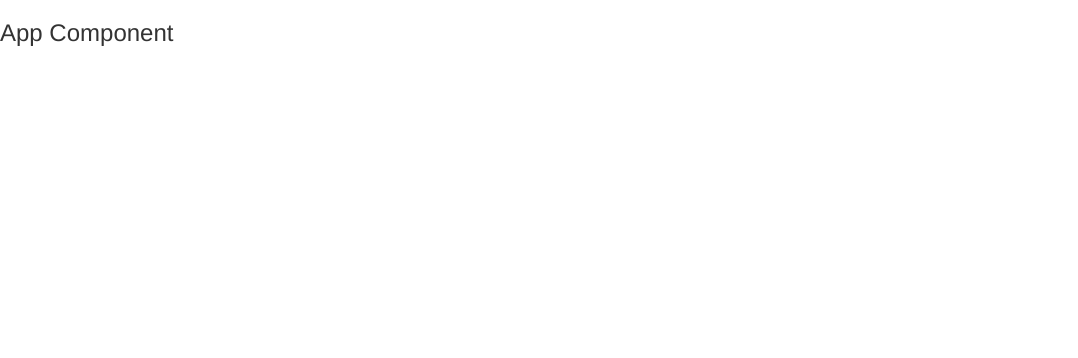
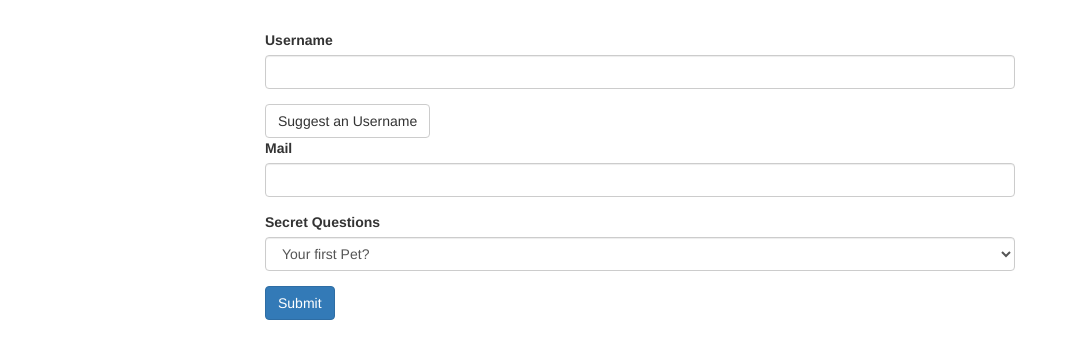
Before and after one commit to bartoszgajda55/AngularTCG, an Angular app: page / in a window 1280 px wide. Shown: the top 358 px of the page, without its empty margins (0-1078 px from the left). Built offline with nearby package versions, Linux system fonts and the light colour scheme.

Commit message:
Updated with files from Udemy.

```diff
--- a/src/app/app.component.css
+++ b/src/app/app.component.css
@@ -0,0 +1,3 @@
+.container {
+  margin-top: 30px;
+}
--- a/src/app/app.component.html
+++ b/src/app/app.component.html
@@ -1 +1,27 @@
-<h3>App Component</h3>
+<div class="container">
+  <div class="row">
+    <div class="col-xs-12 col-sm-10 col-md-8 col-sm-offset-1 col-md-offset-2">
+      <form>
+        <div id="user-data">
+          <div class="form-group">
+            <label for="username">Username</label>
+            <input type="text" id="username" class="form-control">
+          </div>
+          <button class="btn btn-default" type="button">Suggest an Username</button>
+          <div class="form-group">
+            <label for="email">Mail</label>
+            <input type="email" id="email" class="form-control">
+          </div>
+        </div>
+        <div class="form-group">
+          <label for="secret">Secret Questions</label>
+          <select id="secret" class="form-control">
+            <option value="pet">Your first Pet?</option>
+            <option value="teacher">Your first teacher?</option>
+          </select>
+        </div>
+        <button class="btn btn-primary" type="submit">Submit</button>
+      </form>
+    </div>
+  </div>
+</div>
--- a/src/app/app.component.ts
+++ b/src/app/app.component.ts
@@ -6,5 +6,7 @@
   styleUrls: ['./app.component.css']
 })
 export class AppComponent {
-
+  suggestUserName() {
+    const suggestedName = 'Superuser';
+  }
 }
```
Also changed, not shown: 1 other file (tests, documents, lock files or other folders).
